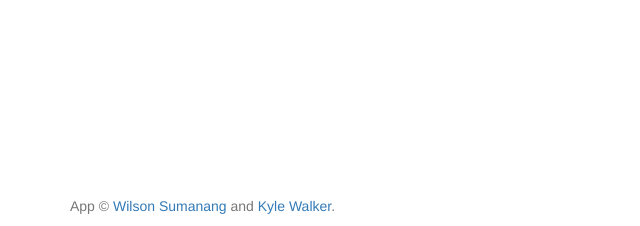
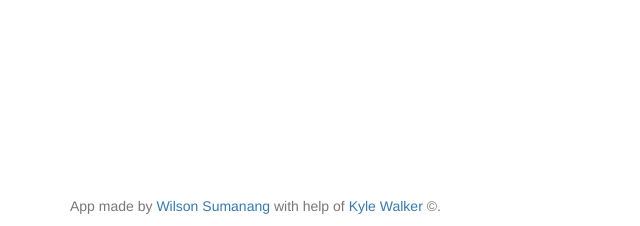
Before and after one commit to saruberoz/photodl, a Python web app: template photodl/templates/user.html in a window 1280 px wide. Shown: the part 574-800 px from the top of the page, without its empty margins (0-640 px from the left). Run offline with Jinja, Linux system fonts and the light colour scheme; the template is opened without the code that fills it, so the values that code supplies are empty; some libraries are stand-ins or nearby versions.

Commit message:
change link + docs

```diff
--- a/photodl/templates/base.html
+++ b/photodl/templates/base.html
@@ -8,7 +8,8 @@
     <title>photodl app</title>
 
     <!-- Latest compiled and minified CSS -->
-    <link rel="stylesheet" type="text/css" href="https://netdna.bootstrapcdn.com/bootstrap/3.0.3/css/bootstrap.min.css">
+    <link rel="stylesheet" type="text/css"
+        href="https://netdna.bootstrapcdn.com/bootstrap/3.0.3/css/bootstrap.min.css">
 
     <!-- Fonts -->
     <link href="http://netdna.bootstrapcdn.com/font-awesome/4.0.3/css/font-awesome.min.css" rel="stylesheet" type="text/css">
@@ -45,7 +46,8 @@
                             <a href="#" class="dropdown-toggle" data-toggle="dropdown">More <b class="caret"></b></a>
                             <ul class="dropdown-menu">
                                 <li class="dropdown-header">Media</li>
-                                <li><a href="{{ url_for('media.search_by_hashtag') }}">Search by hashtag</a></li>
+                                <!--<li><a href="{{ url_for('media.search_by_hashtag') }}">Search by hashtag</a></li> -->
+                                <li><a href="/media/search_by_hashtag?hashtag=bunnymama">Search by hashtag</a></li>
                                 <li><a href="/media/user_media_feed">User Media Feed</a></li>
                                 <li class="divider"></li>
                                 <li class="dropdown-header">View</li>
@@ -82,7 +84,7 @@
     <div id="footer">
         <div class="container navbar-fixed-bottom">
             <div class="navbar-content-center">
-                <p class="text-muted">App &copy; <a href="http://saruberoz.github.io">Wilson Sumanang</a> and <a href="http://github.com/KyleJamesWalker">Kyle Walker</a>.</p>
+                <p class="text-muted">App made by <a href="http://saruberoz.github.io">Wilson Sumanang</a> with help of <a href="http://github.com/KyleJamesWalker">Kyle Walker</a> &copy;.</p>
             </div>
         </div>
     </div>
```
